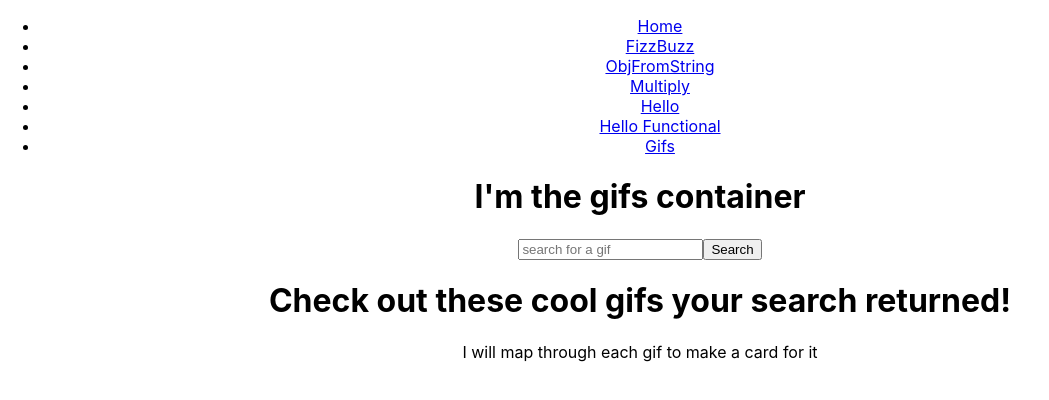
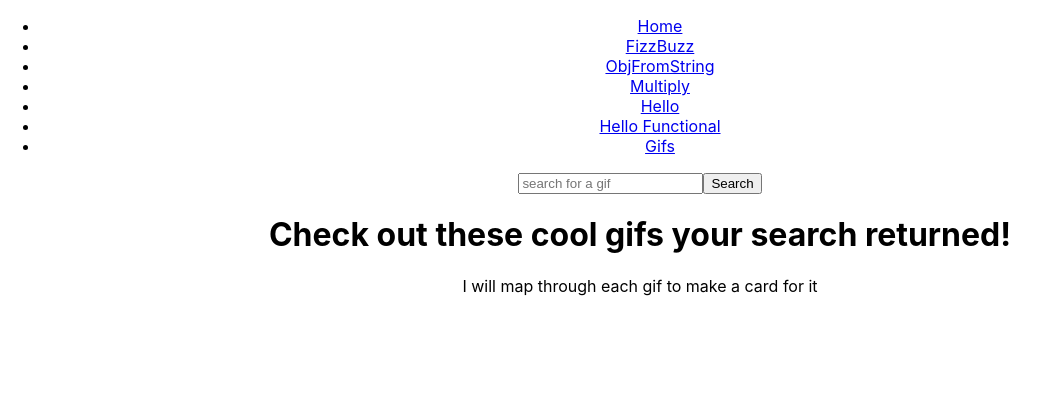
Before and after one commit to MMcClure11/practice-constructor.io, a React (Create React App) app: page /gifs in a window 1280 px wide. Shown: the top 400 px of the page, without its empty margins (0-1049 px from the left). Built offline with nearby package versions, Linux system fonts and the light colour scheme.

Commit message:
Set state with the returned array of data

```diff
--- a/src/containers/GifsContainer.js
+++ b/src/containers/GifsContainer.js
@@ -1,17 +1,20 @@
-import React from 'react'
+import React, { useState } from 'react'
 import GifSearch from '../components/GifSearch'
 import GifsList from './GifsList'
 
 const GifsContainer = () => {
 
+  const [gifs, setGifs] = useState([])
+
   const setGifsHandler = (query) => {
     return fetch(`https://api.giphy.com/v1/gifs/search?q=${query}&api_key=COI788NHznUTLid1ciKLW2cPSQ4voDn1`)
       .then(res => res.json())
-      .then(data => console.log(data))
+      .then(data => setGifs(data.data))
   }
+
+  console.log(gifs)
   return (
     <div>
-      <h1>I'm the gifs container</h1>
       <GifSearch setGifsHandler={ setGifsHandler } />
       <GifsList />
     </div>
```
